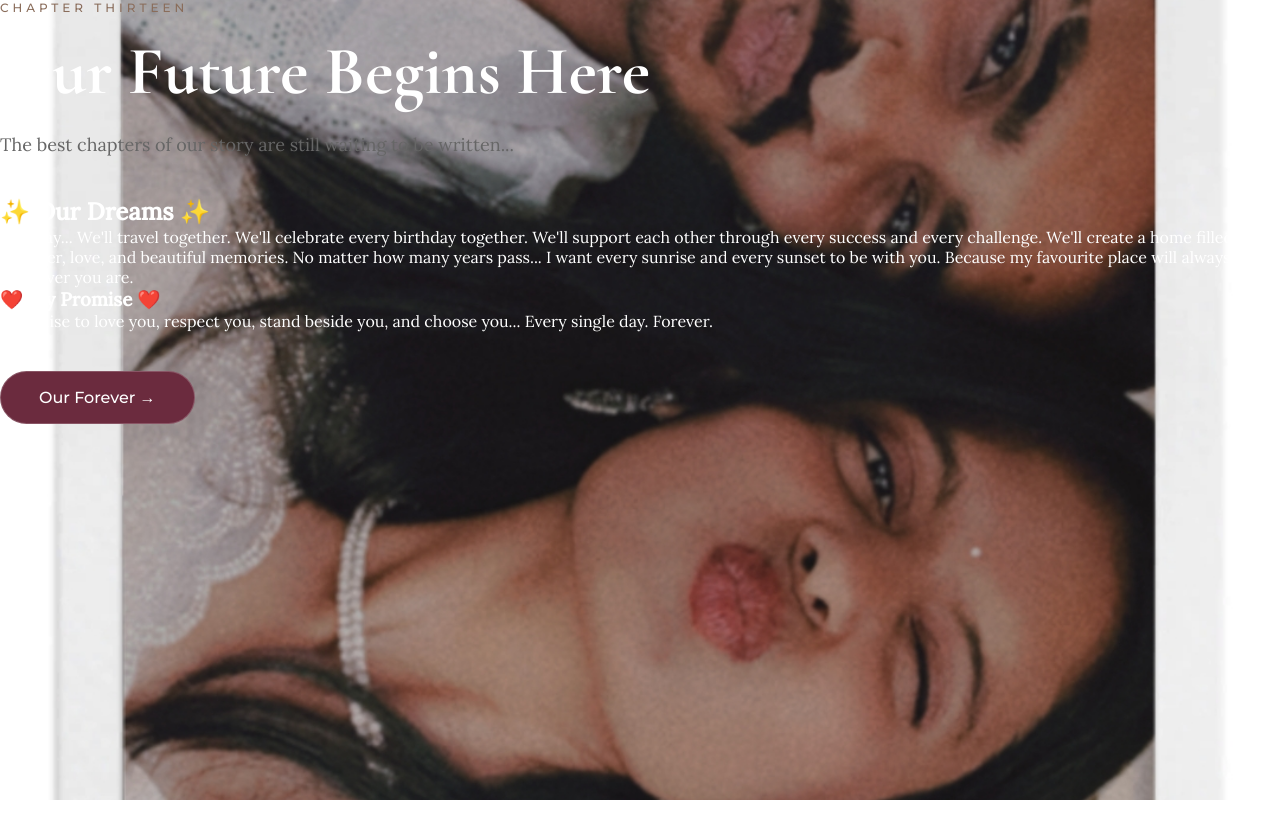
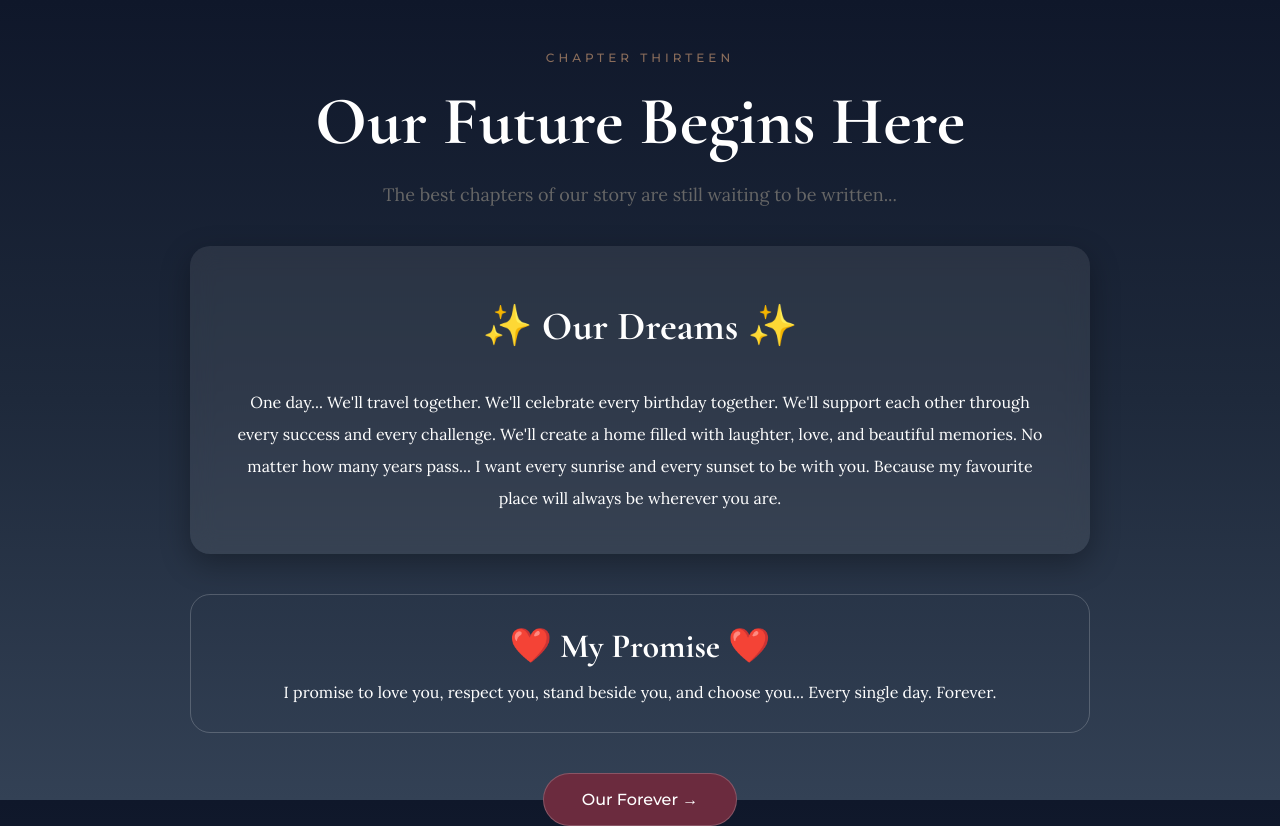
Before and after one commit to nagaveninaagiii0729/Kusuu, a plain HTML site: page future.html in a window 1280 px wide. Before the commit the page ends 800 px from the top, so only its background shows below. Drawn offline with nearby package versions, Linux system fonts and the light colour scheme.

Commit message:
Add styles for future page and sections

```diff
--- a/style.css
+++ b/style.css
@@ -226,3 +226,58 @@ margin-top:40px;
 display:inline-block;
 
 }
+/* FUTURE PAGE */
+
+.future-page{
+
+background:linear-gradient(to bottom,#0f172a,#1e293b,#334155);
+color:white;
+font-family:'Lora',serif;
+padding:50px 20px;
+
+}
+
+.future-section{
+
+max-width:900px;
+margin:auto;
+text-align:center;
+
+}
+
+.future-card{
+
+background:rgba(255,255,255,.08);
+backdrop-filter:blur(12px);
+padding:40px;
+border-radius:20px;
+margin-top:40px;
+line-height:2;
+box-shadow:0 10px 30px rgba(0,0,0,.3);
+
+}
+
+.future-card h2{
+
+font-family:'Cormorant Garamond',serif;
+font-size:40px;
+margin-bottom:20px;
+
+}
+
+.promise{
+
+margin-top:40px;
+padding:30px;
+border:1px solid rgba(255,255,255,.2);
+border-radius:20px;
+
+}
+
+.promise h3{
+
+font-family:'Cormorant Garamond',serif;
+font-size:34px;
+margin-bottom:15px;
+
+}
```
